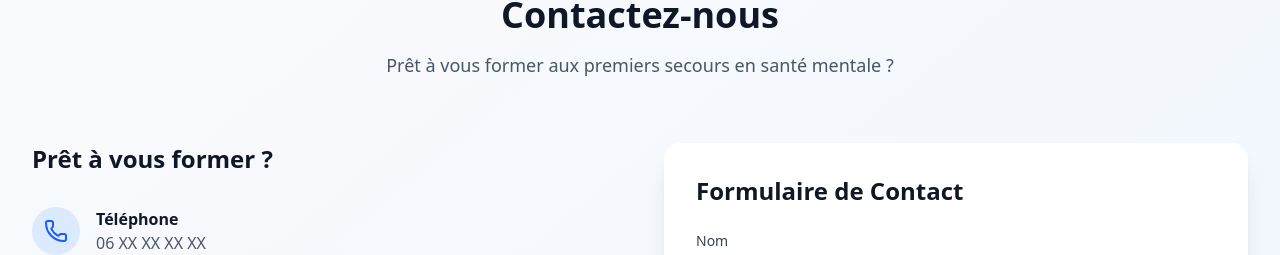
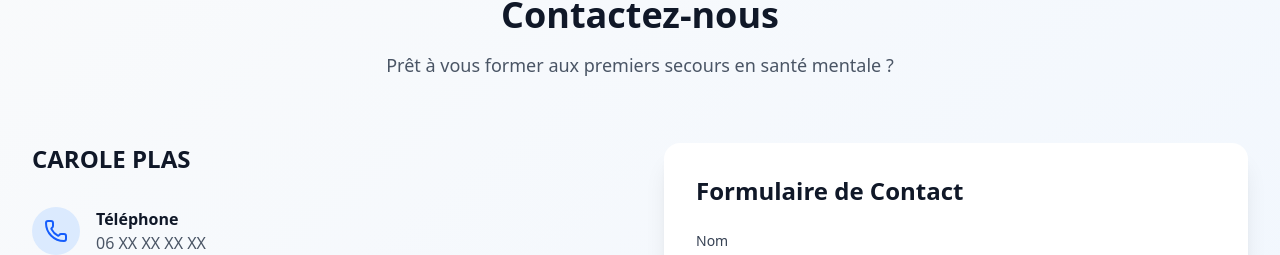
Before and after one commit to Web3-League/carole-pssm-site, a React (Vite) app: page / in a window 1280 px wide. Shown: the part 2533-2788 px from the top of the page. Built offline with nearby package versions, Linux system fonts and the light colour scheme.

Commit message:
nom propre

```diff
--- a/src/App.jsx
+++ b/src/App.jsx
@@ -585,7 +585,7 @@ function App() {
           <div className="grid lg:grid-cols-2 gap-12">
             <div>
               <h4 className="text-2xl font-bold text-gray-900 mb-8">
-                Prêt à vous former ?
+                CAROLE PLAS
               </h4>
 
               <div className="space-y-6">
```
